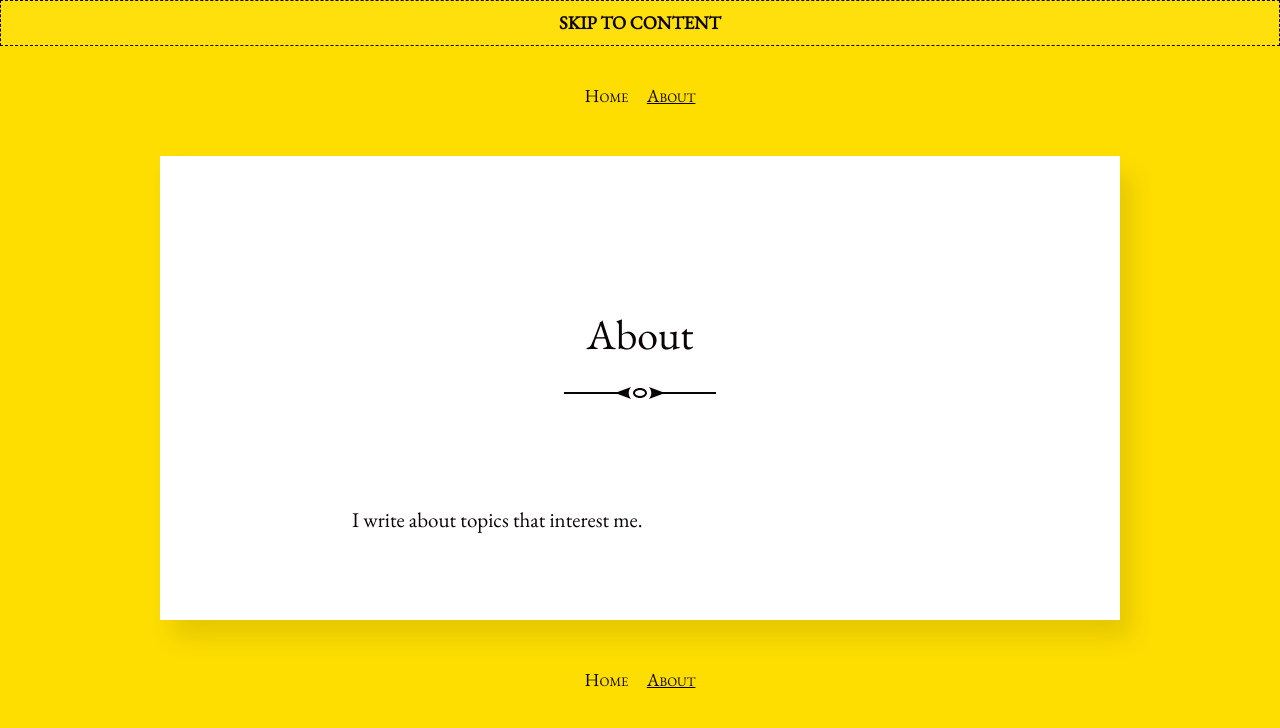
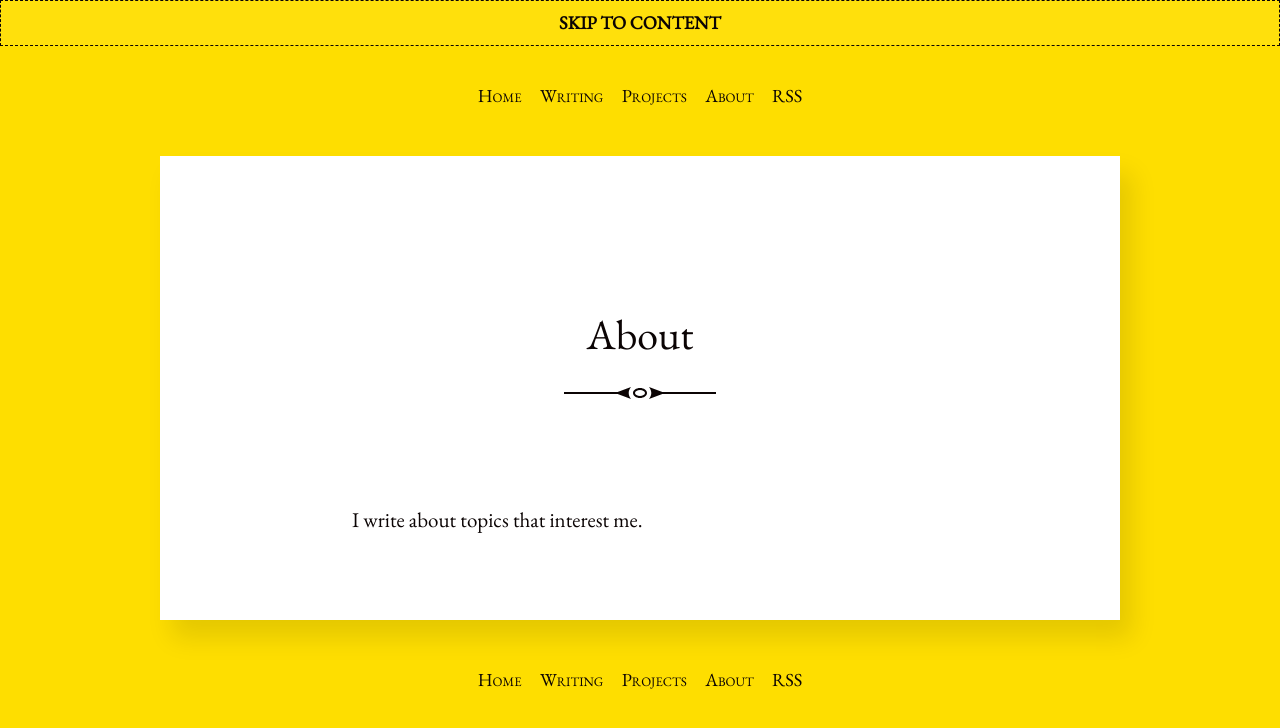
Before and after one commit to atonui/jekyll-blog, a Jekyll site: the page built from about.md, in a window 1280 px wide. Shown: the top 728 px of the page. Built offline with Jekyll 4.4.1, drawn with Linux system fonts in a browser that asks for light colours.

Commit message:
Simplify primary navigation

```diff
--- a/_data/menu.yml
+++ b/_data/menu.yml
@@ -1,8 +1,11 @@
+- title: Writing
+  url: /writing/
+
+- title: Projects
+  url: /projects/
+
 - title: About
-  url: /about.html
+  url: /about/
 
-# - title: Source
-#   url: https://github.com/patdryburgh/hitchens
-
-# - title: Designer
-#   url: http://patdryburgh.com
+- title: RSS
+  url: /feed.xml
```
